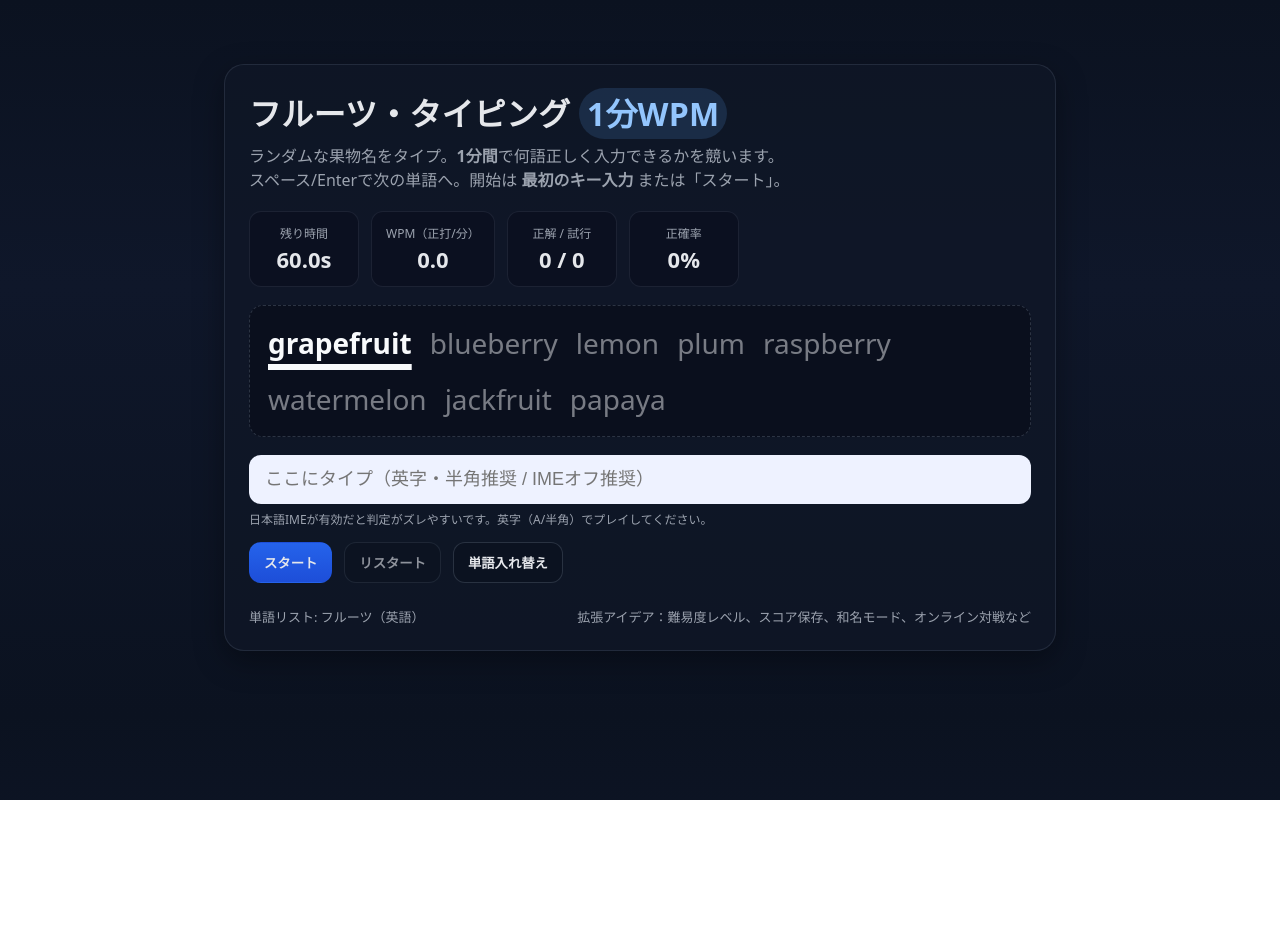
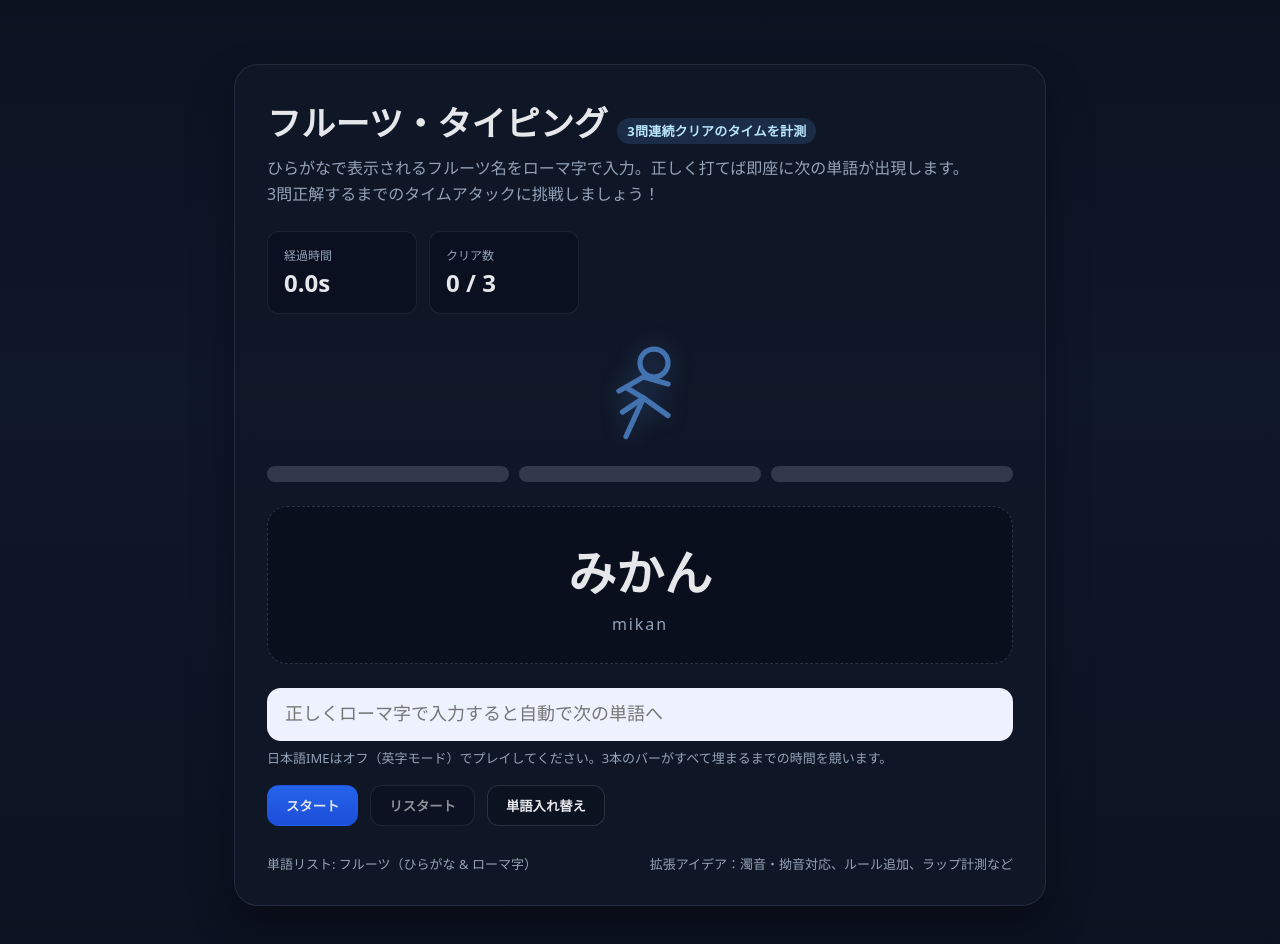
Before and after one commit to TatsuyaMuraki/typing-game, a plain HTML site: page index.html in a window 1280 px wide. Before the commit the page ends 800 px from the top, so only its background shows below. Drawn offline with Linux system fonts and the light colour scheme.

Commit message:
ルールを正解するまでの時間に変更

```diff
--- a/index.html
+++ b/index.html
@@ -3,64 +3,264 @@
 <head>
   <meta charset="utf-8" />
   <meta name="viewport" content="width=device-width, initial-scale=1" />
-  <title>フルーツ・タイピング（1分）</title>
+  <title>フルーツ・タイピング（3問クリアのタイムアタック）</title>
   <style>
     :root {
-      --bg: #0f172a;        /* slate-900 */
-      --panel: #111827;     /* gray-900 */
-      --ink: #e5e7eb;       /* gray-200 */
-      --muted: #9ca3af;     /* gray-400 */
-      --accent: #22c55e;    /* green-500 */
-      --danger: #f43f5e;    /* rose-500 */
-      --brand: #60a5fa;     /* blue-400 */
+      --bg: #0f172a;
+      --panel: #111827;
+      --ink: #e5e7eb;
+      --muted: #94a3b8;
+      --accent: #22c55e;
+      --danger: #f43f5e;
+      --brand: #60a5fa;
+      --bar: rgba(148,163,184,.25);
     }
     * { box-sizing: border-box; }
-    body { margin:0; background:linear-gradient(180deg,#0b1220,#0f172a 40%,#0b1220); font-family: system-ui, -apple-system, Segoe UI, Roboto, Helvetica, Arial, "Hiragino Kaku Gothic ProN", "Noto Sans JP", "Yu Gothic", Meiryo, sans-serif; color:var(--ink); }
-    .wrap { max-width: 880px; margin: 40px auto; padding: 24px; }
-    .card { background:rgba(17,24,39,.7); border:1px solid rgba(148,163,184,.15); box-shadow: 0 10px 30px rgba(0,0,0,.35); border-radius: 20px; padding: 24px; }
-    h1 { margin: 0 0 8px; font-weight: 800; letter-spacing: .2px; font-size: clamp(22px, 3.6vw, 32px); }
-    .sub { color: var(--muted); margin-bottom: 20px; }
-    .row { display: flex; flex-wrap: wrap; gap: 12px; align-items: center; }
-    .stat { background: #0b1020; border:1px solid rgba(148,163,184,.12); border-radius: 12px; padding: 12px 14px; min-width: 110px; text-align: center; }
-    .stat .label { font-size: 12px; color: var(--muted); }
-    .stat .val { font-size: 22px; font-weight: 700; margin-top: 2px; }
-    .words { margin: 18px 0; padding: 18px; background: #0a0f1d; border:1px dashed rgba(148,163,184,.25); border-radius: 14px; min-height: 76px; display: flex; align-items:center; gap: 18px; flex-wrap: wrap; }
-    .word { font-size: clamp(20px, 3.2vw, 28px); opacity:.55; }
-    .word.current { opacity:1; font-weight: 800; color: #f8fafc; text-decoration: underline; text-decoration-thickness: 6px; text-underline-offset: 10px; }
-    .word.upcoming { opacity:.5; }
-    .word.past.correct { color: var(--accent); opacity: .9; }
-    .word.past.wrong { color: var(--danger); opacity: .9; }
+    body {
+      margin: 0;
+      background: linear-gradient(180deg,#0b1220,#0f172a 40%,#0b1220);
+      font-family: system-ui, -apple-system, Segoe UI, Roboto, Helvetica, Arial,
+        "Hiragino Kaku Gothic ProN", "Noto Sans JP", "Yu Gothic", Meiryo, sans-serif;
+      color: var(--ink);
+    }
+    .wrap { max-width: 860px; margin: 40px auto; padding: 24px; }
+    .card {
+      background: rgba(17,24,39,.78);
+      border: 1px solid rgba(148,163,184,.15);
+      box-shadow: 0 20px 40px rgba(0,0,0,.35);
+      border-radius: 24px;
+      padding: 32px;
+    }
+    h1 {
+      margin: 0 0 10px;
+      font-weight: 800;
+      font-size: clamp(22px, 3.6vw, 34px);
+      letter-spacing: .2px;
+    }
+    .sub {
+      color: var(--muted);
+      margin-bottom: 24px;
+      line-height: 1.6;
+    }
+    .badge {
+      background: rgba(96,165,250,.15);
+      color: #bae6fd;
+      padding: 4px 10px;
+      border-radius: 999px;
+      font-size: 13px;
+    }
+    .row {
+      display: flex;
+      flex-wrap: wrap;
+      gap: 12px;
+      align-items: center;
+    }
+    .stat {
+      background: #0b1020;
+      border:1px solid rgba(148,163,184,.12);
+      border-radius: 12px;
+      padding: 14px 16px;
+      min-width: 150px;
+    }
+    .label {
+      font-size: 12px;
+      color: var(--muted);
+    }
+    .val {
+      font-size: 24px;
+      font-weight: 700;
+      margin-top: 2px;
+    }
 
-    input[type="text"] { width: 100%; padding: 14px 16px; font-size: 18px; color: #0b1220; background: #eef2ff; border: none; border-radius: 12px; outline: none; }
+    .progress-area {
+      margin: 28px 0 18px;
+      display: flex;
+      flex-direction: column;
+      gap: 14px;
+      align-items: center;
+    }
+    .runner {
+      width: 140px;
+      animation: runner-bounce 1s ease-in-out infinite;
+    }
+    .runner.paused {
+      animation-play-state: paused;
+      opacity: .65;
+    }
+    .runner.celebrate {
+      animation: runner-celebrate .5s ease-in-out infinite alternate;
+    }
+    .runner svg {
+      width: 100%;
+      height: auto;
+      fill: none;
+      stroke: var(--brand);
+      stroke-width: 3;
+      stroke-linecap: round;
+      stroke-linejoin: round;
+      filter: drop-shadow(0 0 12px rgba(96,165,250,.45));
+    }
+    @keyframes runner-bounce {
+      0%,100% { transform: translateY(0); }
+      50% { transform: translateY(-6px); }
+    }
+    @keyframes runner-celebrate {
+      0% { transform: translateY(-4px) rotate(-3deg); }
+      100% { transform: translateY(4px) rotate(3deg); }
+    }
+    .progress {
+      display: flex;
+      width: 100%;
+      gap: 10px;
+    }
+    .slot {
+      flex: 1;
+      height: 16px;
+      border-radius: 999px;
+      background: var(--bar);
+      position: relative;
+      overflow: hidden;
+    }
+    .slot::after {
+      content: "";
+      position: absolute;
+      inset: 0;
+      background: linear-gradient(90deg,#34d399,#22c55e);
+      transform: scaleX(0);
+      transform-origin: left;
+      transition: transform .3s ease;
+    }
+    .slot.filled::after {
+      transform: scaleX(1);
+    }
+
+    .word-display {
+      margin: 24px 0;
+      padding: 28px;
+      background: #0a0f1d;
+      border:1px dashed rgba(148,163,184,.25);
+      border-radius: 20px;
+      text-align: center;
+    }
+    .word-display .kana {
+      font-size: clamp(32px, 4vw, 48px);
+      font-weight: 800;
+    }
+    .word-display .roma {
+      font-size: 16px;
+      color: var(--muted);
+      letter-spacing: .12em;
+      margin-top: 8px;
+      text-transform: lowercase;
+    }
+
+    input[type="text"] {
+      width: 100%;
+      padding: 16px 18px;
+      font-size: 18px;
+      color: #0b1220;
+      background: #eef2ff;
+      border: none;
+      border-radius: 14px;
+      outline: none;
+    }
     input[disabled] { opacity:.6; }
 
-    .controls { display: flex; gap: 12px; margin-top: 14px; flex-wrap: wrap; }
-    button { padding: 10px 14px; border-radius: 12px; border:1px solid rgba(148,163,184,.22); background:#0b1220; color: var(--ink); cursor: pointer; font-weight: 700; }
-    button.primary { background: linear-gradient(180deg,#2563eb,#1d4ed8); border-color: transparent; }
+    .controls {
+      display: flex;
+      gap: 12px;
+      margin-top: 16px;
+      flex-wrap: wrap;
+    }
+    button {
+      padding: 10px 18px;
+      border-radius: 12px;
+      border:1px solid rgba(148,163,184,.22);
+      background:#0b1220;
+      color: var(--ink);
+      cursor: pointer;
+      font-weight: 700;
+    }
+    button.primary {
+      background: linear-gradient(180deg,#2563eb,#1d4ed8);
+      border-color: transparent;
+    }
     button:disabled { opacity:.6; cursor: not-allowed; }
 
-    .hint { color: var(--muted); font-size: 12px; margin-top: 6px; }
-    .footer { margin-top: 24px; color: var(--muted); font-size: 13px; display:flex; justify-content: space-between; gap: 12px; flex-wrap: wrap; }
-    .badge { background: rgba(96,165,250,.15); color:#93c5fd; padding: 4px 8px; border-radius: 999px; }
+    .hint {
+      color: var(--muted);
+      font-size: 13px;
+      margin-top: 8px;
+      line-height: 1.5;
+    }
+    .footer {
+      margin-top: 28px;
+      color: var(--muted);
+      font-size: 13px;
+      display:flex;
+      justify-content: space-between;
+      gap: 12px;
+      flex-wrap: wrap;
+    }
+    @media (max-width: 640px){
+      .wrap { padding: 16px; }
+      .card { padding: 20px; }
+    }
   </style>
 </head>
 <body>
   <div class="wrap">
     <div class="card">
-      <h1>フルーツ・タイピング <span class="badge">1分WPM</span></h1>
-      <div class="sub">ランダムな果物名をタイプ。<strong>1分間</strong>で何語正しく入力できるかを競います。<br>スペース/Enterで次の単語へ。開始は <strong>最初のキー入力</strong> または「スタート」。</div>
+      <h1>フルーツ・タイピング <span class="badge">3問連続クリアのタイムを計測</span></h1>
+      <div class="sub">
+        ひらがなで表示されるフルーツ名をローマ字で入力。正しく打てば即座に次の単語が出現します。<br>
+        3問正解するまでのタイムアタックに挑戦しましょう！
+      </div>
 
       <div class="row" id="stats">
-        <div class="stat"><div class="label">残り時間</div><div class="val" id="time">60.0s</div></div>
-        <div class="stat"><div class="label">WPM（正打/分）</div><div class="val" id="wpm">0.0</div></div>
-        <div class="stat"><div class="label">正解 / 試行</div><div class="val"><span id="correct">0</span> / <span id="attempted">0</span></div></div>
-        <div class="stat"><div class="label">正確率</div><div class="val" id="acc">0%</div></div>
+        <div class="stat">
+          <div class="label">経過時間</div>
+          <div class="val" id="elapsed">0.0s</div>
+        </div>
+        <div class="stat">
+          <div class="label">クリア数</div>
+          <div class="val"><span id="cleared">0</span> / 3</div>
+        </div>
       </div>
 
-      <div class="words" id="words"></div>
+      <div class="progress-area">
+        <div class="runner paused" id="runner" aria-hidden="true">
+          <svg viewBox="0 0 80 60">
+            <circle cx="48" cy="12" r="8"></circle>
+            <path d="M32 54 L42 32 L32 26" />
+            <path d="M42 32 L56 42" />
+            <path d="M42 32 L30 40" />
+            <path d="M42 20 L28 28" />
+            <path d="M42 20 L56 24" />
+          </svg>
+        </div>
+        <div class="progress" id="progress" aria-label="クリア状況（3本のチャージバー）">
+          <span class="slot"></span>
+          <span class="slot"></span>
+          <span class="slot"></span>
+        </div>
+      </div>
 
-      <input id="input" type="text" inputmode="latin" autocomplete="off" placeholder="ここにタイプ（英字・半角推奨 / IMEオフ推奨）" />
-      <div class="hint">日本語IMEが有効だと判定がズレやすいです。英字（A/半角）でプレイしてください。</div>
+      <div class="word-display">
+        <div class="kana" id="currentKana">---</div>
+        <div class="roma" id="currentRoma">---</div>
+      </div>
+
+      <input
+        id="input"
+        type="text"
+        inputmode="latin"
+        autocomplete="off"
+        placeholder="正しくローマ字で入力すると自動で次の単語へ"
+      />
+      <div class="hint">
+        日本語IMEはオフ（英字モード）でプレイしてください。3本のバーがすべて埋まるまでの時間を競います。
+      </div>
 
       <div class="controls">
         <button class="primary" id="btnStart">スタート</button>
@@ -69,91 +269,115 @@
       </div>
 
       <div class="footer">
-        <div>単語リスト: フルーツ（英語）</div>
-        <div>拡張アイデア：難易度レベル、スコア保存、和名モード、オンライン対戦など</div>
+        <div>単語リスト: フルーツ（ひらがな & ローマ字）</div>
+        <div>拡張アイデア：濁音・拗音対応、ルール追加、ラップ計測など</div>
       </div>
     </div>
   </div>
 
   <script>
-    // ===== 単語リスト（英語フルーツ） =====
     const FRUITS = [
-      "apple","apricot","avocado","banana","blackberry","blueberry","cherry","coconut","cranberry","date","dragonfruit","durian","fig","gooseberry","grape","grapefruit","guava","jackfruit","kiwi","kumquat","lemon","lime","lychee","mango","melon","nectarine","olive","orange","papaya","passionfruit","peach","pear","persimmon","pineapple","plum","pomegranate","pomelo","quince","raspberry","starfruit","strawberry","tangerine","watermelon"
+      { kana: "りんご",      roma: "ringo" },
+      { kana: "みかん",      roma: "mikan" },
+      { kana: "ぶどう",      roma: "budou" },
+      { kana: "いちご",      roma: "ichigo" },
+      { kana: "もも",        roma: "momo" },
+      { kana: "すいか",      roma: "suika" },
+      { kana: "なし",        roma: "nashi" },
+      { kana: "かき",        roma: "kaki" },
+      { kana: "さくらんぼ",  roma: "sakuranbo" },
+      { kana: "バナナ",      roma: "banana" },
+      { kana: "キウイ",      roma: "kiui" },
+      { kana: "パイナップル",roma: "painappuru" },
+      { kana: "マンゴー",    roma: "mango" },
+      { kana: "グレープフルーツ", roma: "gureepufurutsu" },
+      { kana: "レモン",      roma: "remon" },
+      { kana: "ライム",      roma: "raimu" },
+      { kana: "メロン",      roma: "meron" },
+      { kana: "パパイヤ",    roma: "papaiya" },
+      { kana: "ラフランス",  roma: "rafuransu" },
+      { kana: "ブルーベリー",roma: "buruuberii" },
+      { kana: "ラズベリー",  roma: "razuberii" },
+      { kana: "オレンジ",    roma: "orenji" }
     ];
 
-    // ===== 状態 =====
+    const GOAL_COUNT = 3;
     const state = {
       words: [],
       idx: 0,
-      startedAt: null,  // ms
+      startedAt: null,
       finished: false,
       timerId: null,
-      duration: 60_000, // 60s
       correct: 0,
-      attempted: 0,
     };
 
-    // ===== ユーティリティ =====
     const $ = (sel) => document.querySelector(sel);
-    const fmt = (n, digits=1) => (Math.round(n * Math.pow(10, digits)) / Math.pow(10, digits)).toFixed(digits);
+    const fmt = (n, digits = 1) =>
+      (Math.round(n * Math.pow(10, digits)) / Math.pow(10, digits)).toFixed(digits);
+
     function shuffle(arr){
       const a = arr.slice();
-      for(let i=a.length-1;i>0;i--){ const j = Math.floor(Math.random()*(i+1)); [a[i],a[j]]=[a[j],a[i]]; }
+      for(let i=a.length-1;i>0;i--){
+        const j = Math.floor(Math.random()*(i+1));
+        [a[i],a[j]]=[a[j],a[i]];
+      }
       return a;
     }
 
-    // ===== 描画 =====
-    function renderWords(){
-      const box = $("#words");
-      box.innerHTML = "";
-      const start = Math.max(0, state.idx - 4);
-      const end = Math.min(state.words.length, state.idx + 8);
-      for(let i=start;i<end;i++){
-        const span = document.createElement("span");
-        span.className = "word";
-        span.textContent = state.words[i];
-        if(i < state.idx){ span.classList.add("past"); }
-        if(i === state.idx){ span.classList.add("current"); }
-        if(i > state.idx){ span.classList.add("upcoming"); }
-        box.appendChild(span);
+    function ensureWordPool(){
+      if(state.idx >= state.words.length){
+        state.words = state.words.concat(shuffle(FRUITS));
       }
     }
 
+    function showCurrentWord(){
+      ensureWordPool();
+      const current = state.words[state.idx] || { kana: "---", roma: "---" };
+      $("#currentKana").textContent = current.kana;
+      $("#currentRoma").textContent = current.roma;
+    }
+
+    function updateProgress(){
+      $("#cleared").textContent = state.correct;
+      document.querySelectorAll(".progress .slot").forEach((slot, idx) => {
+        slot.classList.toggle("filled", idx < state.correct);
+      });
+    }
+
     function updateStats(){
-      const now = Date.now();
-      const elapsed = state.startedAt ? now - state.startedAt : 0;
-      const remain = Math.max(0, state.duration - elapsed);
-      const minutes = (elapsed / 60000);
-      const wpm = minutes > 0 ? (state.correct / minutes) : 0;
-      $("#time").textContent = fmt(remain/1000, 1) + "s";
-      $("#wpm").textContent = fmt(wpm, 1);
-      $("#correct").textContent = state.correct;
-      $("#attempted").textContent = state.attempted;
-      $("#acc").textContent = (state.attempted ? Math.round(state.correct/state.attempted*100) : 0) + "%";
+      const elapsed = state.startedAt ? Date.now() - state.startedAt : 0;
+      $("#elapsed").textContent = fmt(elapsed / 1000, 1) + "s";
+    }
+
+    function setRunnerState(){
+      const runner = $("#runner");
+      if(!runner) return;
+      runner.classList.toggle("paused", !state.startedAt);
+      runner.classList.toggle("celebrate", state.finished);
     }
 
     function tick(){
-      updateStats();
-      if(Date.now() - state.startedAt >= state.duration){
-        finish();
+      if(state.startedAt && !state.finished){
+        updateStats();
       }
     }
 
-    // ===== ゲーム制御 =====
-    function init(words = FRUITS){
-      state.words = shuffle(words).concat(shuffle(words)); // 足りなくならないよう多めに
+    function init(customWords = null){
+      const seed = customWords ? customWords.slice() : shuffle(FRUITS);
+      state.words = seed;
       state.idx = 0;
       state.startedAt = null;
       state.finished = false;
       state.correct = 0;
-      state.attempted = 0;
       clearInterval(state.timerId);
       state.timerId = null;
       $("#input").value = "";
       $("#input").disabled = false;
       $("#btnRestart").disabled = true;
-      renderWords();
+      updateProgress();
       updateStats();
+      showCurrentWord();
+      setRunnerState();
       $("#input").focus();
     }
 
@@ -162,30 +386,19 @@
       state.startedAt = Date.now();
       state.timerId = setInterval(tick, 100);
       $("#btnRestart").disabled = false;
+      setRunnerState();
     }
 
-    function submitCurrent(){
-      if(state.finished) return;
-      if(!state.startedAt) start();
-      const target = state.words[state.idx] || "";
-      const typed = $("#input").value.trim().toLowerCase();
-      const ok = typed === target.toLowerCase();
-      state.attempted++;
-      if(ok) state.correct++;
-      // マーク更新（直前の単語に正誤色付け）
-      const box = $("#words");
-      const all = [...box.querySelectorAll('.word')];
-      const currentEl = all.find(el => el.classList.contains('current'));
-      if(currentEl){
-        currentEl.classList.remove('current');
-        currentEl.classList.remove('upcoming');
-        currentEl.classList.add('past');
-        currentEl.classList.add(ok ? 'correct' : 'wrong');
-      }
+    function handleCorrect(){
+      state.correct++;
       state.idx++;
       $("#input").value = "";
-      renderWords();
-      updateStats();
+      updateProgress();
+      if(state.correct >= GOAL_COUNT){
+        finish();
+      } else {
+        showCurrentWord();
+      }
     }
 
     function finish(){
@@ -195,25 +408,40 @@
       state.timerId = null;
       $("#input").disabled = true;
       updateStats();
-      // 末尾メッセージ
-      const msg = `\uD83C\uDF89 結果: WPM ${$("#wpm").textContent}, 正解 ${state.correct}/${state.attempted} (正確率 ${$("#acc").textContent})`;
-      $("#time").textContent = "0.0s";
-      setTimeout(()=>alert(msg), 50);
+      setRunnerState();
+      const total = state.startedAt ? fmt((Date.now() - state.startedAt)/1000, 1) : "0.0";
+      setTimeout(()=>alert(`🏁 3問クリア！タイム: ${total}s`), 80);
     }
 
-    // ===== イベント =====
-    $("#btnStart").addEventListener('click', () => { if(!state.startedAt){ start(); $("#input").focus(); }});
-    $("#btnRestart").addEventListener('click', () => init());
-    $("#btnShuffle").addEventListener('click', () => { init(shuffle(FRUITS)); });
+    function handleInput(){
+      if(state.finished) return;
+      const typed = $("#input").value.trim().toLowerCase();
+      const current = state.words[state.idx] || { roma: "" };
+      if(typed.length && !state.startedAt){
+        start();
+      }
+      if(typed && typed === current.roma.toLowerCase()){
+        handleCorrect();
+      }
+    }
 
-    $("#input").addEventListener('keydown', (e) => {
-      if(e.key === ' ' || e.key === 'Enter'){
-        e.preventDefault();
-        submitCurrent();
+    $("#btnStart").addEventListener("click", () => {
+      if(!state.startedAt){
+        start();
+        $("#input").focus();
       }
     });
 
-    // ページ起動
+    $("#btnRestart").addEventListener("click", () => init());
+    $("#btnShuffle").addEventListener("click", () => init(shuffle(FRUITS)));
+
+    $("#input").addEventListener("input", handleInput);
+    $("#input").addEventListener("keydown", (e) => {
+      if(e.key === "Enter"){
+        e.preventDefault();
+      }
+    });
+
     init();
   </script>
 </body>
```
